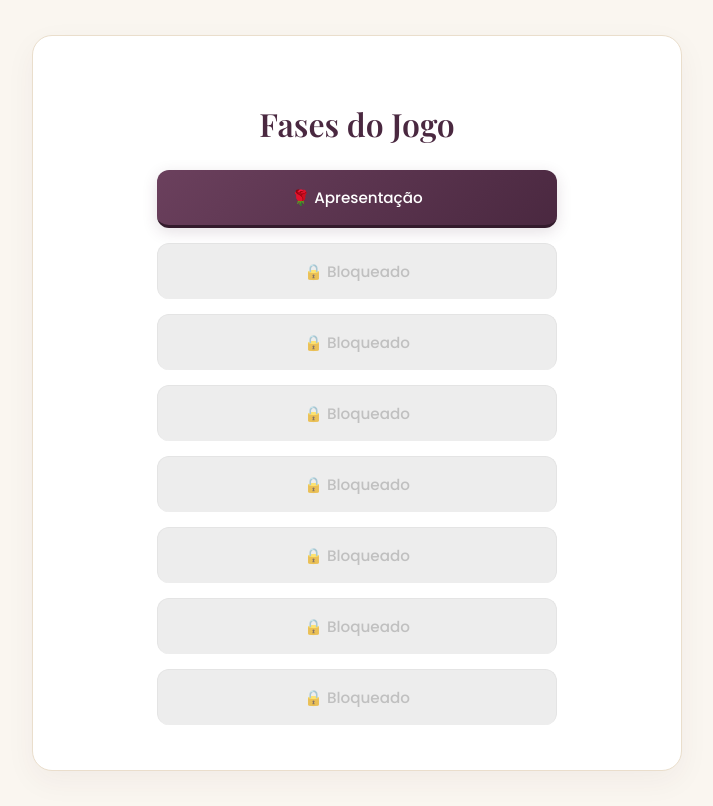
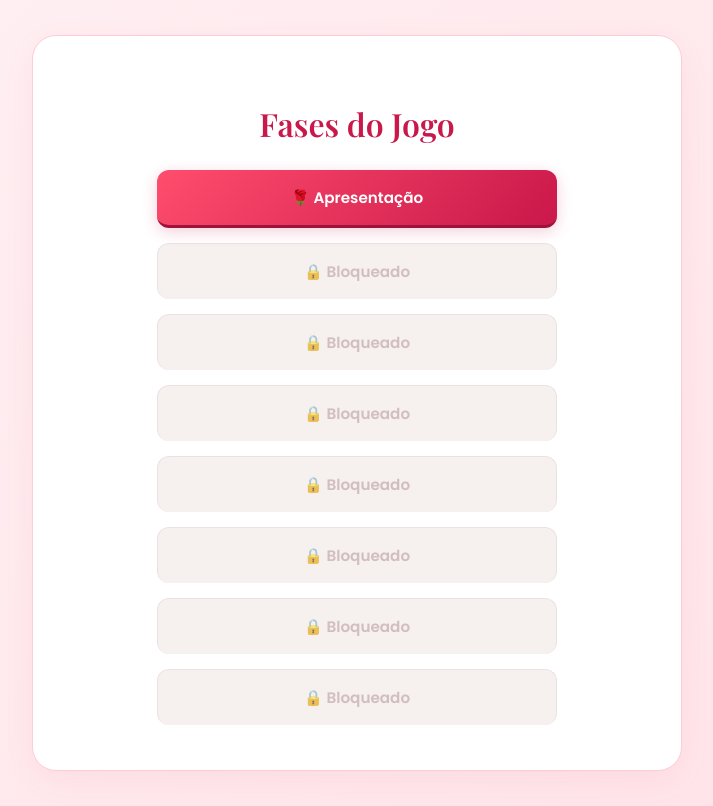
Before and after one commit to jonatassilvacorrea1-ctrl/site-da-humilha-o-m-xima, a Flask app: page / in a window 1280 px wide. Shown: the whole page, without its empty margins (283-996 px from the left). Run offline with Flask 3, Linux system fonts and the light colour scheme; some web fonts are replaced.

Commit message:
cor mais rosa

```diff
--- a/static/style.css
+++ b/static/style.css
@@ -1,8 +1,9 @@
-/* Importação de uma fonte elegante para os títulos e cartas */
+/* Importação de fontes elegantes */
 @import url('https://fonts.googleapis.com/css2?family=Playfair+Display:ital,wght@0,400;0,600;1,400&family=Poppins:wght@400;500;600&display=swap');
 
 body {
-    background-color: #faf6f0; /* Cor creme suave de papel de carta antigo */
+    /* Fundo em degradê com tons de rosa-bebe e rosa-pastel bem suave */
+    background: linear-gradient(135deg, #fff0f3 0%, #ffe3e8 100%);
     font-family: 'Poppins', sans-serif;
     min-height: 100vh;
     margin: 0;
@@ -12,13 +13,13 @@ body {
     justify-content: center;
     padding: 20px;
     box-sizing: border-box;
-    color: #2c2523;
+    color: #3a2226; /* Texto em tom marrom-rosado bem escuro para melhor leitura */
 }
 
-/* Estilo para títulos e apelidos */
-h1 {
+/* Títulos principais */
+h1, h2 {
     font-family: 'Playfair Display', serif;
-    color: #4a2840; /* Tom amora escuro elegante */
+    color: #c9184a; /* Rosa Pink marcante e elegante */
     font-size: 2rem;
     margin-bottom: 25px;
     font-weight: 600;
@@ -41,9 +42,10 @@ p {
     width: 100%;
     padding: 45px 35px;
     margin: 15px 0;
-    border-radius: 20px;
-    box-shadow: 0 10px 30px rgba(74, 40, 64, 0.05);
-    border: 1px solid #eadecc;
+    border-radius: 24px;
+    /* Sombra suave com tonalidade rosada */
+    box-shadow: 0 10px 35px rgba(201, 24, 74, 0.05);
+    border: 1px solid #ffccd5; /* Borda rosa fina */
     box-sizing: border-box;
 }
 
@@ -57,56 +59,56 @@ p {
     margin-top: 25px;
 }
 
-/* Botão principal / Botão que avança */
+/* Botão principal / Botão que avança (Rosa Magenta/Pink vibrante) */
 button, .btn-link {
     display: inline-block;
     font-family: 'Poppins', sans-serif;
-    background: linear-gradient(135deg, #6b405d 0%, #4a2840 100%);
+    background: linear-gradient(135deg, #ff4d6d 0%, #c9184a 100%);
     color: #ffffff;
     border: none;
     border-radius: 12px;
     padding: 16px 25px;
     font-size: 0.95rem;
-    font-weight: 500;
+    font-weight: 600;
     cursor: pointer;
     transition: all 0.3s ease;
     width: 100%;
     max-width: 400px;
     text-align: center;
     text-decoration: none;
-    box-shadow: 0 4px 15px rgba(74, 40, 64, 0.15);
-    border-bottom: 3px solid #331b2c;
+    box-shadow: 0 4px 15px rgba(201, 24, 74, 0.2);
+    border-bottom: 3px solid #a0113b;
 }
 
 button:hover, .btn-link:hover {
     transform: translateY(-2px);
-    box-shadow: 0 6px 20px rgba(74, 40, 64, 0.25);
-    filter: brightness(1.1);
+    box-shadow: 0 6px 20px rgba(201, 24, 74, 0.35);
+    filter: brightness(1.05);
 }
 
 button:active, .btn-link:active {
     transform: translateY(1px);
 }
 
-/* Botão secundário (Ex: "Não, obrigada") */
+/* Botão secundário / Recusa (Rosa claro pastel) */
 button[value="nao"] {
-    background: #f0e6ec;
-    color: #4a2840;
-    border: 1px solid #dbcfd6;
-    border-bottom: 3px solid #c5b4be;
+    background: #fff0f3;
+    color: #c9184a;
+    border: 1px solid #ffccd5;
+    border-bottom: 3px solid #ffb3c1;
     box-shadow: none;
 }
 
 button[value="nao"]:hover {
-    background: #ebdce5;
-    box-shadow: 0 4px 10px rgba(74, 40, 64, 0.05);
+    background: #ffdee2;
+    box-shadow: 0 4px 10px rgba(201, 24, 74, 0.05);
 }
 
 /* Botões do Jogo Bloqueados (Página Inicial) */
 .apagado {
-    background: #e6e6e6 !important;
-    color: #a6a6a6 !important;
-    border: 1px solid #d9d9d9 !important;
+    background: #f3eae8 !important; /* Cinza levemente rosado */
+    color: #bfa3a7 !important;
+    border: 1px solid #e5d5d7 !important;
     border-bottom: none !important;
     box-shadow: none !important;
     cursor: not-allowed;
```
Also changed, not shown: other parts of static/style.css (+16 -12 lines).
